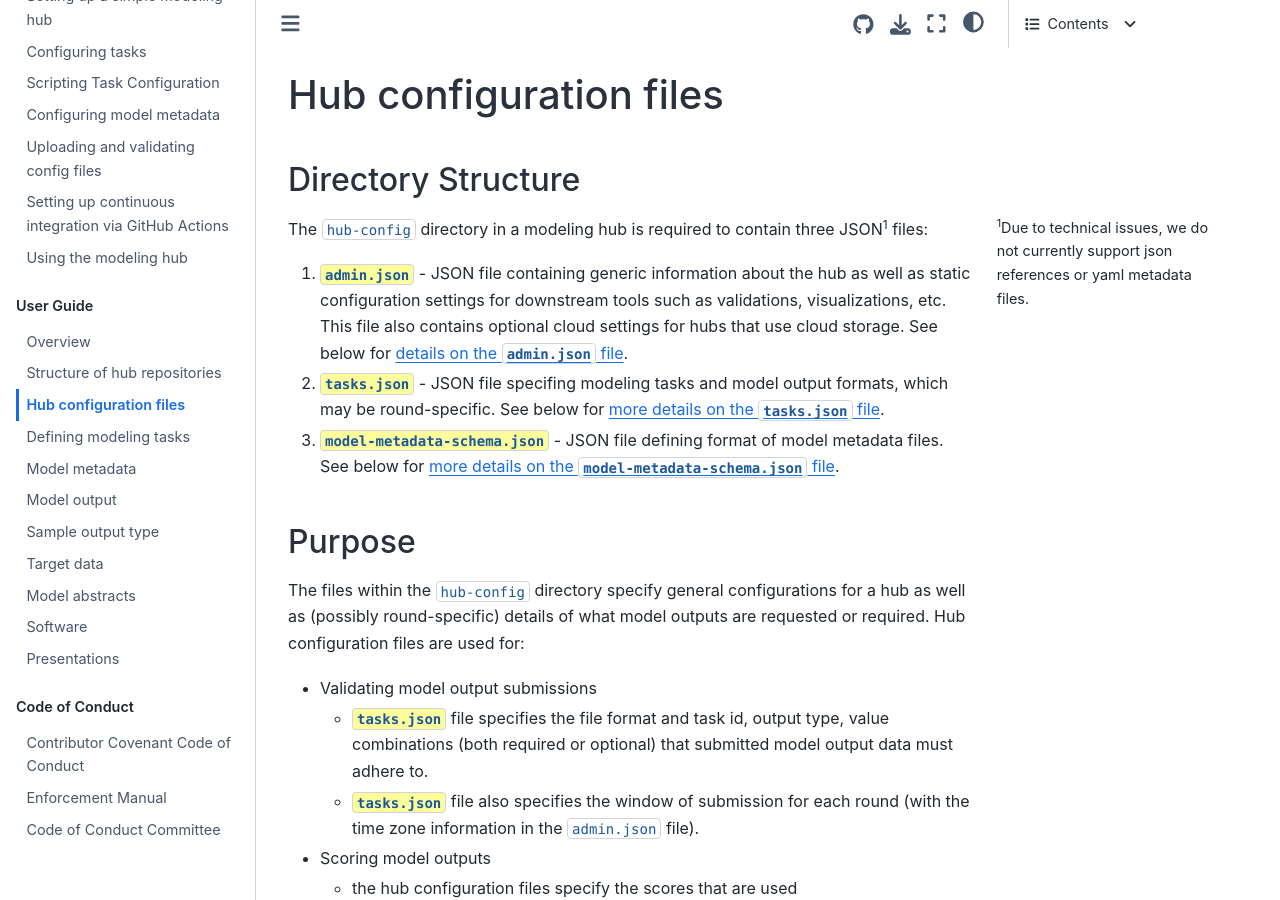
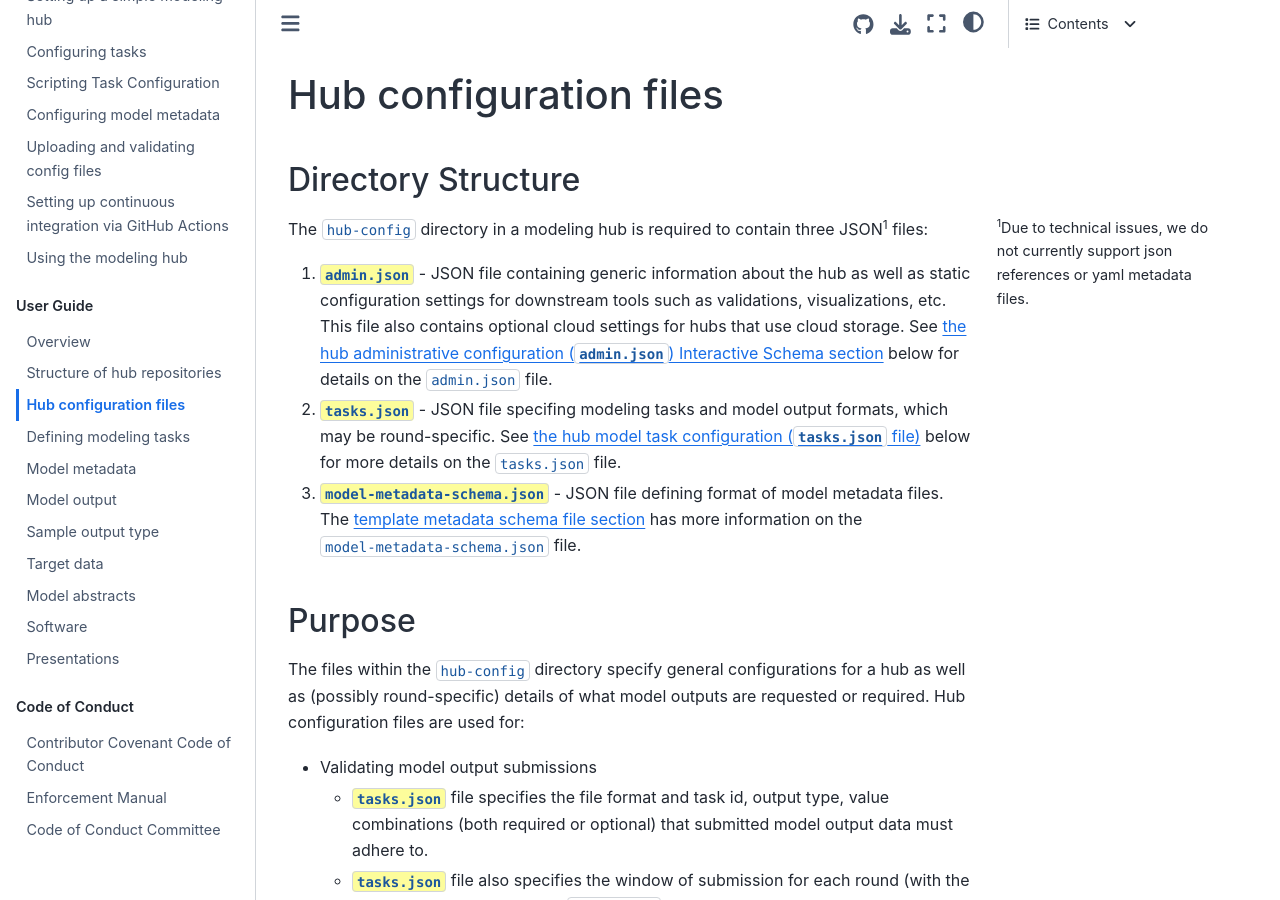
Before and after one commit to hubverse-org/hubDocs, a Sphinx documentation site: the page built from docs/source/user-guide/hub-config.md, in a window 1280 px wide and 900 px high. Built offline with Sphinx 7.4.7 and the Sphinx Book theme 1.1.4, drawn with Linux system fonts in a browser that asks for light colours; comment, search, counter and statistics services are not loaded.

Commit message:
Cleaning some hub-config links

```diff
--- a/docs/source/user-guide/hub-config.md
+++ b/docs/source/user-guide/hub-config.md
@@ -2,9 +2,9 @@
 
 ## Directory Structure
 The `hub-config` directory in a modeling hub is required to contain three JSON[^json] files:
-   1. `admin.json`{.codeitem} - JSON file containing generic information about the hub as well as static configuration settings for downstream tools such as validations, visualizations, etc. This file also contains optional cloud settings for hubs that use cloud storage. See below for [details on the `admin.json` file](#hub-admin-config).
-   2. `tasks.json`{.codeitem} - JSON file specifing modeling tasks and model output formats, which may be round-specific. See below for [more details on the `tasks.json` file](#tasks-metadata).
-   3. `model-metadata-schema.json`{.codeitem} - JSON file defining format of model metadata files. See below for [more details on the `model-metadata-schema.json` file](#model-metadata-schema).
+   1. `admin.json`{.codeitem} - JSON file containing generic information about the hub as well as static configuration settings for downstream tools such as validations, visualizations, etc. This file also contains optional cloud settings for hubs that use cloud storage. See [the hub administrative configuration (`admin.json`) Interactive Schema section](#hub-admin-config) below for details on the `admin.json` file.
+   2. `tasks.json`{.codeitem} - JSON file specifing modeling tasks and model output formats, which may be round-specific. See [the hub model task configuration (`tasks.json` file)](#tasks-metadata) below for more details on the `tasks.json` file.
+   3. `model-metadata-schema.json`{.codeitem} - JSON file defining format of model metadata files. The [template metadata schema file section](#model-metadata-schema) has more information on the `model-metadata-schema.json` file.
 
 [^json]: Due to technical issues, we do not currently support json references or yaml metadata files.
 
```
